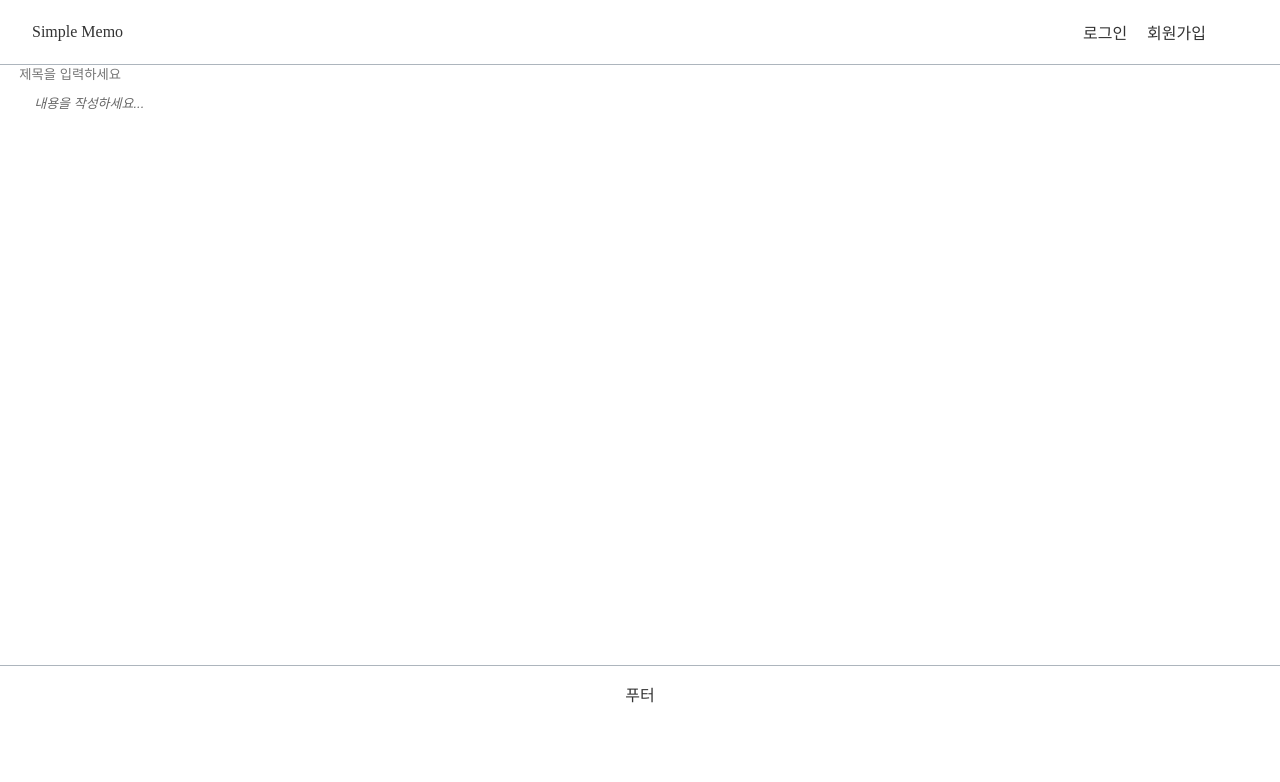
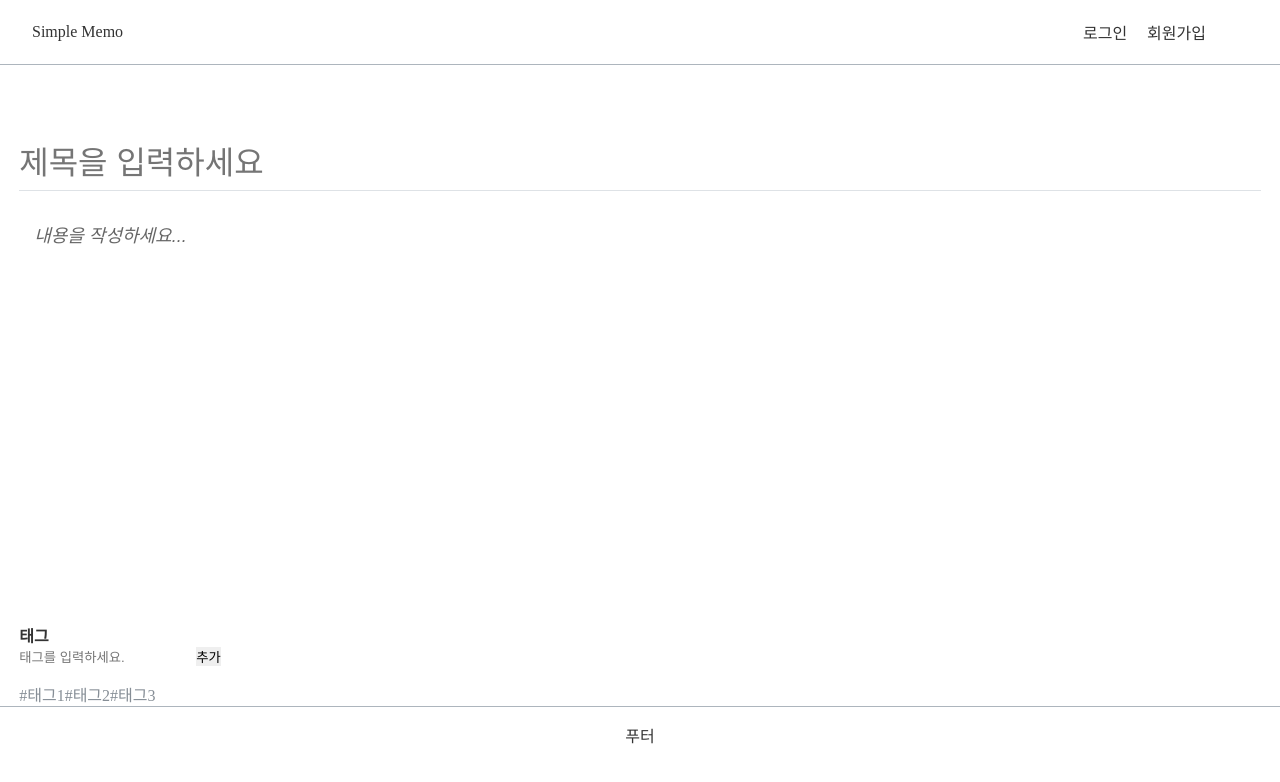
Before and after one commit to Lilian-Kim/portfolio, a React (Create React App) app: page /write in a window 1280 px wide. Shown: the top 782 px of the page. Built offline with nearby package versions, Linux system fonts and the light colour scheme.

Commit message:
tag 컴포넌트 추가

```diff
--- a/src/components/write/Editor.js
+++ b/src/components/write/Editor.js
@@ -2,7 +2,7 @@ import React,{useRef, useEffect} from 'react'
 import Quill from 'quill'
 import 'quill/dist/quill.bubble.css'
 import styled from 'styled-components'
-import 'styles/components/editor.scss'
+import 'styles/components/Editor.scss'
 
 const Editor = () => {
     const quillElement = useRef(null)
--- /dev/null
+++ b/src/components/write/TagBox.js
@@ -0,0 +1,44 @@
+import React from 'react'
+import styled from 'styled-components'
+
+const Tag = styled.div`
+margin-top: 0.5rem;
+color: #868e96;
+cursor: pointer;
+&:hover{
+    opacity:0.5;
+}
+`
+
+const TagListWrapper = styled.div`
+display:flex;
+margin-top: 0.5rem;
+`
+
+//React.memo 써서 태그 값 바뀔 때만 리렌더링
+const TagItem = React.memo(({tag})=> <Tag>#{tag}</Tag>)
+
+//React.memo 써서 tag 값 바뀔 때만 리렌더링
+const TagList = React.memo(({tags})=> (
+<TagListWrapper>
+    {tags.map(tag => (
+        <TagItem key={tag} tag={tag} />
+    ))}
+</TagListWrapper>
+))
+
+
+const TagBox = () => {
+    return(
+        <div className="tagbox-wrapper">
+            <h4>태그</h4>
+            <form>
+                <input type="text" placeholder="태그를 입력하세요."/>
+                <button type="submit">추가</button>
+            </form>
+            <TagList tags={['태그1', '태그2', '태그3']} />
+        </div>
+    )
+}
+
+export default TagBox
--- a/src/pages/WritePage.js
+++ b/src/pages/WritePage.js
@@ -1,8 +1,14 @@
 import React from 'react'
 import Editor from 'components/write/Editor'
+import TagBox from '../components/write/TagBox'
 
 const WritePage = () => {
-    return <Editor/>
+    return(
+    <>
+    <Editor/>
+    <TagBox />
+    </>
+    )
 }
 
 export default WritePage
--- /dev/null
+++ b/src/styles/components/Tagbox.scss
@@ -0,0 +1,2 @@
+@import 'styles/mixin.scss';
+@import 'styles/colors.scss';
--- a/src/styles/components/editor.scss
+++ b/src/styles/components/editor.scss
@@ -1,2 +1,35 @@
 @import 'styles/mixin.scss';
 @import 'styles/colors.scss';
+
+.editor-wrapper{
+    padding: {
+        top: 5rem;
+        bottom: 5rem;
+    }
+    input{
+        font-size:2rem;
+        outline: none;
+        padding-bottom: 0.5rem;
+        border: none;
+        border-bottom: 1px solid $gray-3;
+        margin-bottom:2rem;
+        width:100%;
+        color:#333;
+    }
+}
+
+.quill-wrapper{
+    > div{
+        .ql-editor{
+            padding: 0;
+            min-height: 320px;
+            font-size: 1.125rem;
+            line-height: 1.5;
+            .ql-blank{
+                &::before{
+                    left: 0px;
+                }
+            }
+        }
+    }
+}
```
